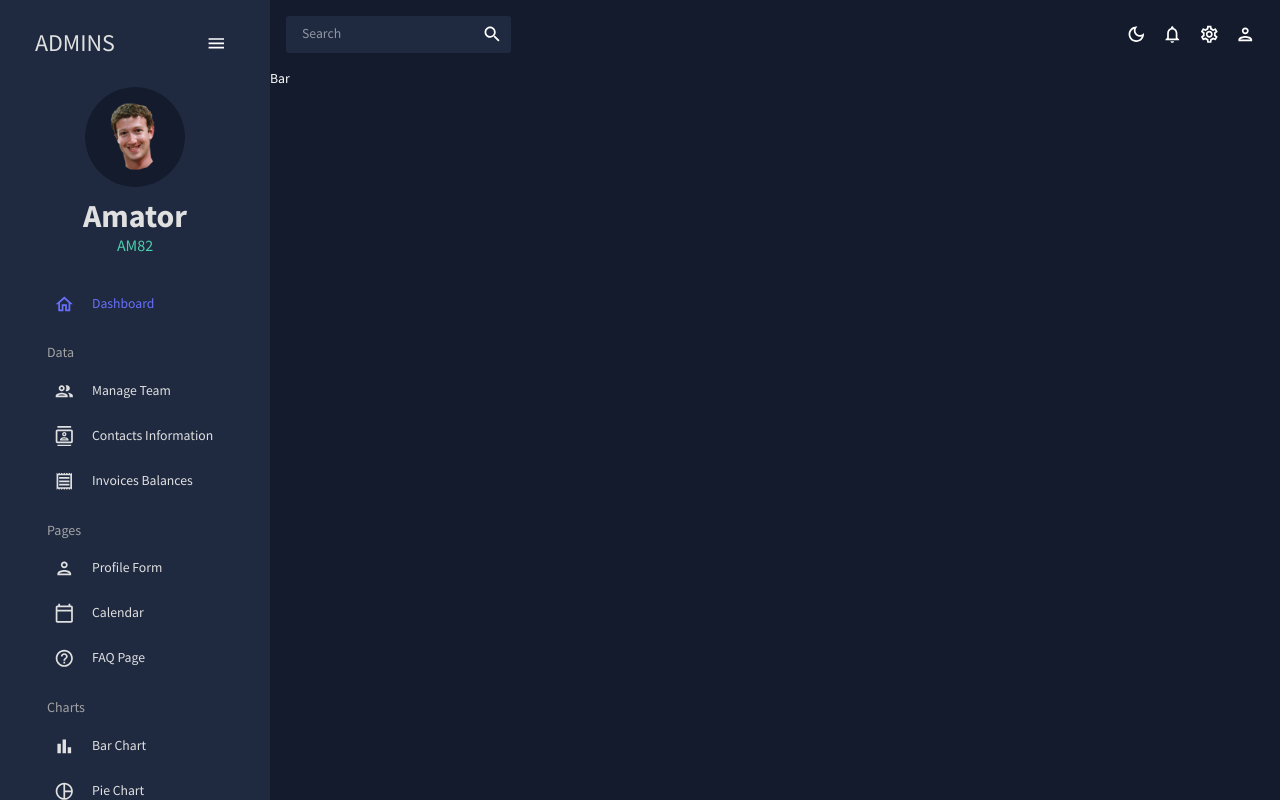
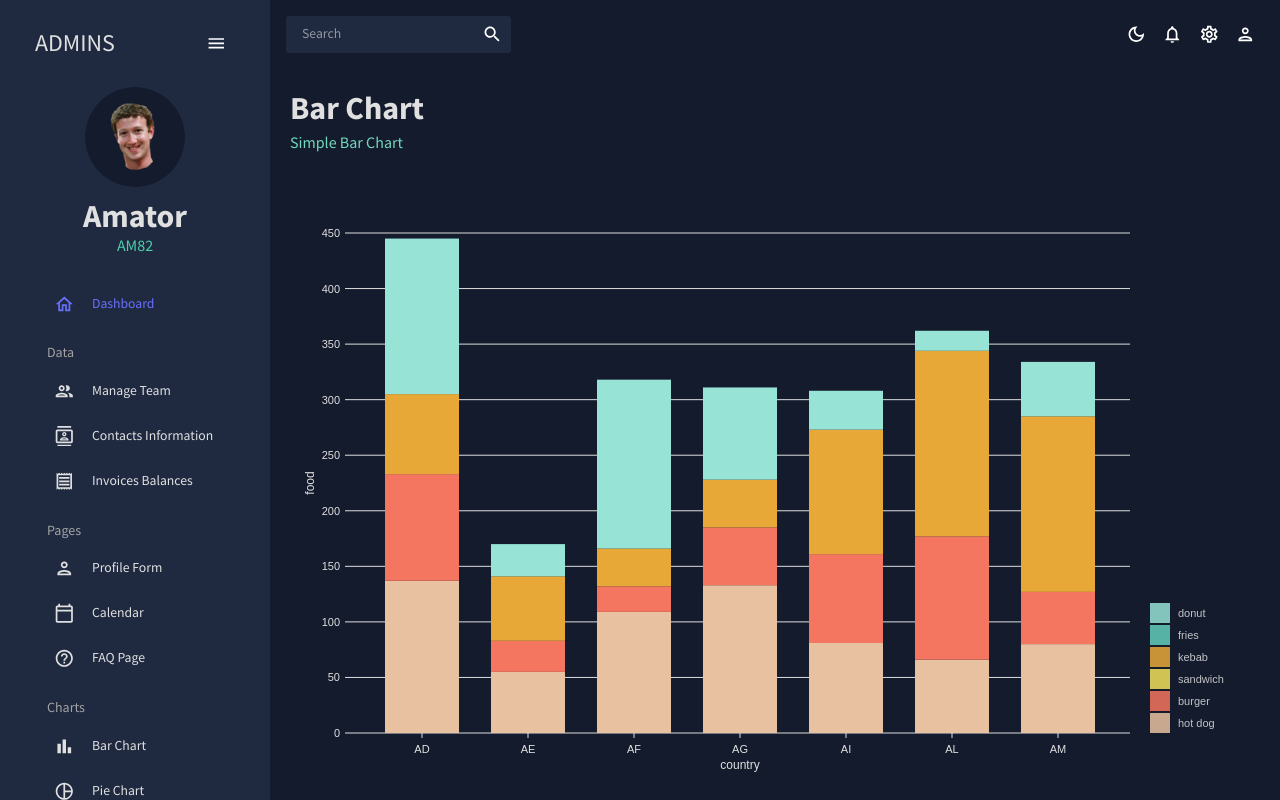
Before and after one commit to amator82/React-Admin-Dashboard, a React (Create React App) app: page /bar in a window 1280 px wide. Built offline with nearby package versions, Linux system fonts and the light colour scheme; the HTML template or start-up script is replaced by a standard one.

Commit message:
create and add component BarChart to scene Bar

```diff
--- /dev/null
+++ b/src/components/BarChart.jsx
@@ -0,0 +1,138 @@
+import React from 'react'
+
+import { useTheme } from '@mui/material'
+import { tokens } from '../theme'
+
+import { ResponsiveBar } from '@nivo/bar'
+import { mockBarData as data } from '../data/mockData'
+
+const BarChart = ({ isDashboard = false }) => {
+    const theme = useTheme()
+    const colors = tokens(theme.palette.mode)
+
+    return (
+        <ResponsiveBar
+            data={data}
+            theme={{
+                axis: {
+                    domain: {
+                        line: {
+                            stroke: colors.grey[1000]
+                        }
+                    },
+                    legend: {
+                        text: {
+                            fill: colors.grey[100]
+                        }
+                    },
+                    ticks: {
+                        line: {
+                            stroke: colors.grey[100],
+                            strokeWidth: 1
+                        },
+                        text: {
+                            fill: colors.grey[100]
+                        }
+                    }
+                },
+                legends: {
+                    text: {
+                        fill: colors.grey[100]
+                    }
+                }
+            }}
+            keys={['hot dog', 'burger', 'sandwich', 'kebab', 'fries', 'donut']}
+            indexBy='country'
+            margin={{ top: 50, right: 130, bottom: 50, left: 60 }}
+            padding={0.3}
+            valueScale={{ type: 'linear' }}
+            indexScale={{ type: 'band', round: true }}
+            colors={{ scheme: 'nivo' }}
+            defs={[
+                {
+                    id: 'dots',
+                    type: 'patternDots',
+                    background: 'inherit',
+                    color: '#38bcb2',
+                    size: 4,
+                    padding: 1,
+                    stagger: true
+                },
+                {
+                    id: 'lines',
+                    type: 'patternLines',
+                    background: 'inherit',
+                    color: '#eed312',
+                    rotation: -45,
+                    lineWidth: 6,
+                    spacing: 10
+                }
+            ]}
+            borderColor={{
+                from: 'color',
+                modifiers: [['darker', '1.6']]
+            }}
+            axisTop={null}
+            axisRight={null}
+            axisBottom={{
+                tickSize: 5,
+                tickPadding: 5,
+                tickRotation: 0,
+                legend: isDashboard ? undefined : 'country', // changed
+                legendPosition: 'middle',
+                legendOffset: 32
+            }}
+            axisLeft={{
+                tickSize: 5,
+                tickPadding: 5,
+                tickRotation: 0,
+                legend: isDashboard ? undefined : 'food', // changed
+                legendPosition: 'middle',
+                legendOffset: -40
+            }}
+            enableLabel={false}
+            labelSkipWidth={12}
+            labelSkipHeight={12}
+            labelTextColor={{
+                from: 'color',
+                modifiers: [['darker', 1.6]]
+            }}
+            legends={[
+                {
+                    dataFrom: 'keys',
+                    anchor: 'bottom-right',
+                    direction: 'column',
+                    justify: false,
+                    translateX: 120,
+                    translateY: 0,
+                    itemsSpacing: 2,
+                    itemWidth: 100,
+                    itemHeight: 20,
+                    itemDirection: 'left-to-right',
+                    itemOpacity: 0.85,
+                    symbolSize: 20,
+                    effects: [
+                        {
+                            on: 'hover',
+                            style: {
+                                itemOpacity: 1
+                            }
+                        }
+                    ]
+                }
+            ]}
+            role='application'
+            barAriaLabel={function (e) {
+                return (
+                    e.id +
+                    ': ' +
+                    e.formattedValue +
+                    ' in country: ' +
+                    e.indexValue
+                )
+            }}
+        />
+    )
+}
+
+export default BarChart
--- a/src/scenes/bar/index.jsx
+++ b/src/scenes/bar/index.jsx
@@ -1,7 +1,19 @@
 import React from 'react'
 
+import { Box } from '@mui/material'
+
+import Header from '../../components/Header'
+import BarChart from '../../components/BarChart'
+
 const Bar = () => {
-    return <div>Bar</div>
+    return (
+        <Box m='20px'>
+            <Header title='Bar Chart' subtitle='Simple Bar Chart' />
+            <Box height='75vh'>
+                <BarChart />
+            </Box>
+        </Box>
+    )
 }
 
 export default Bar
```
